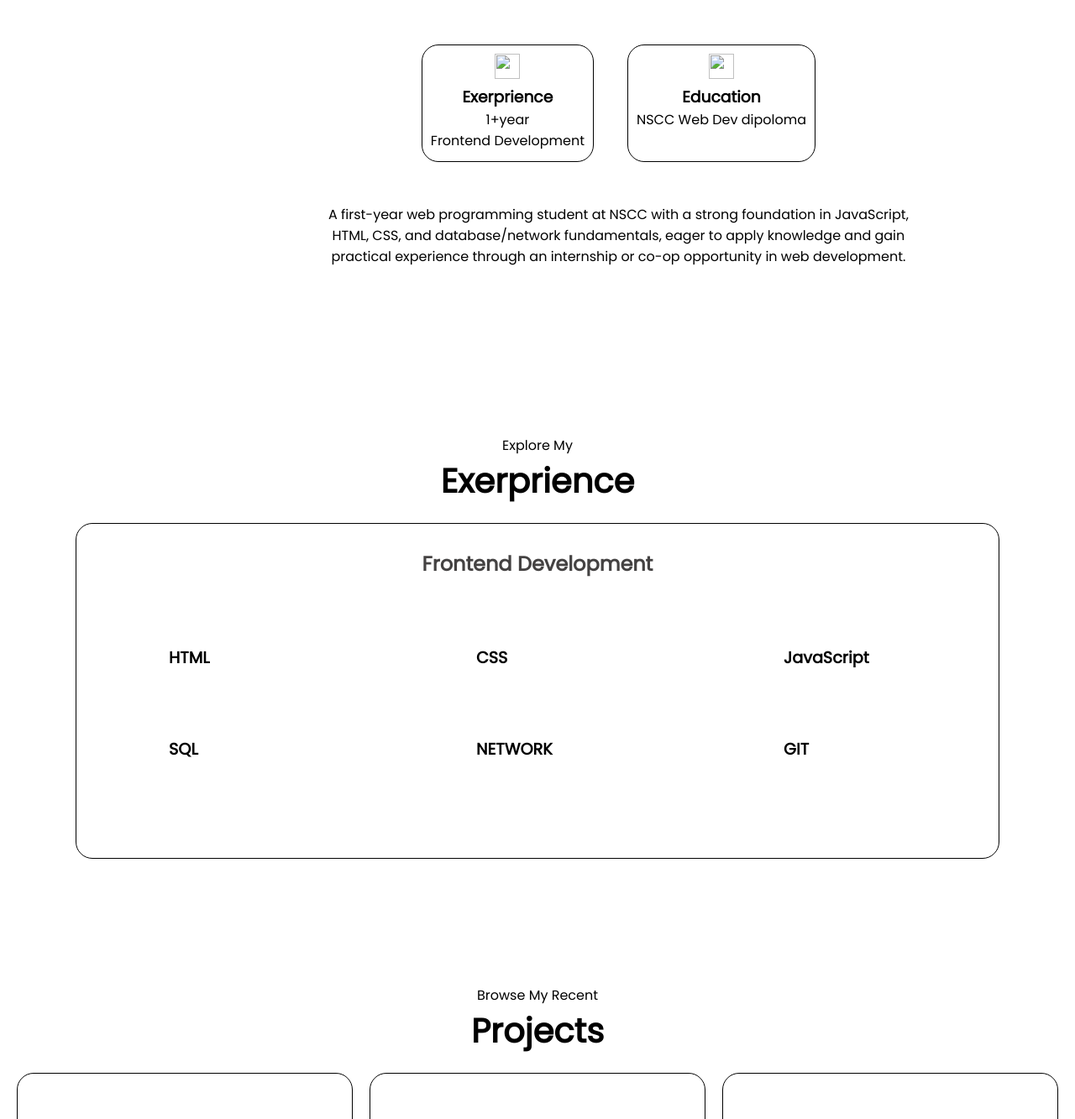
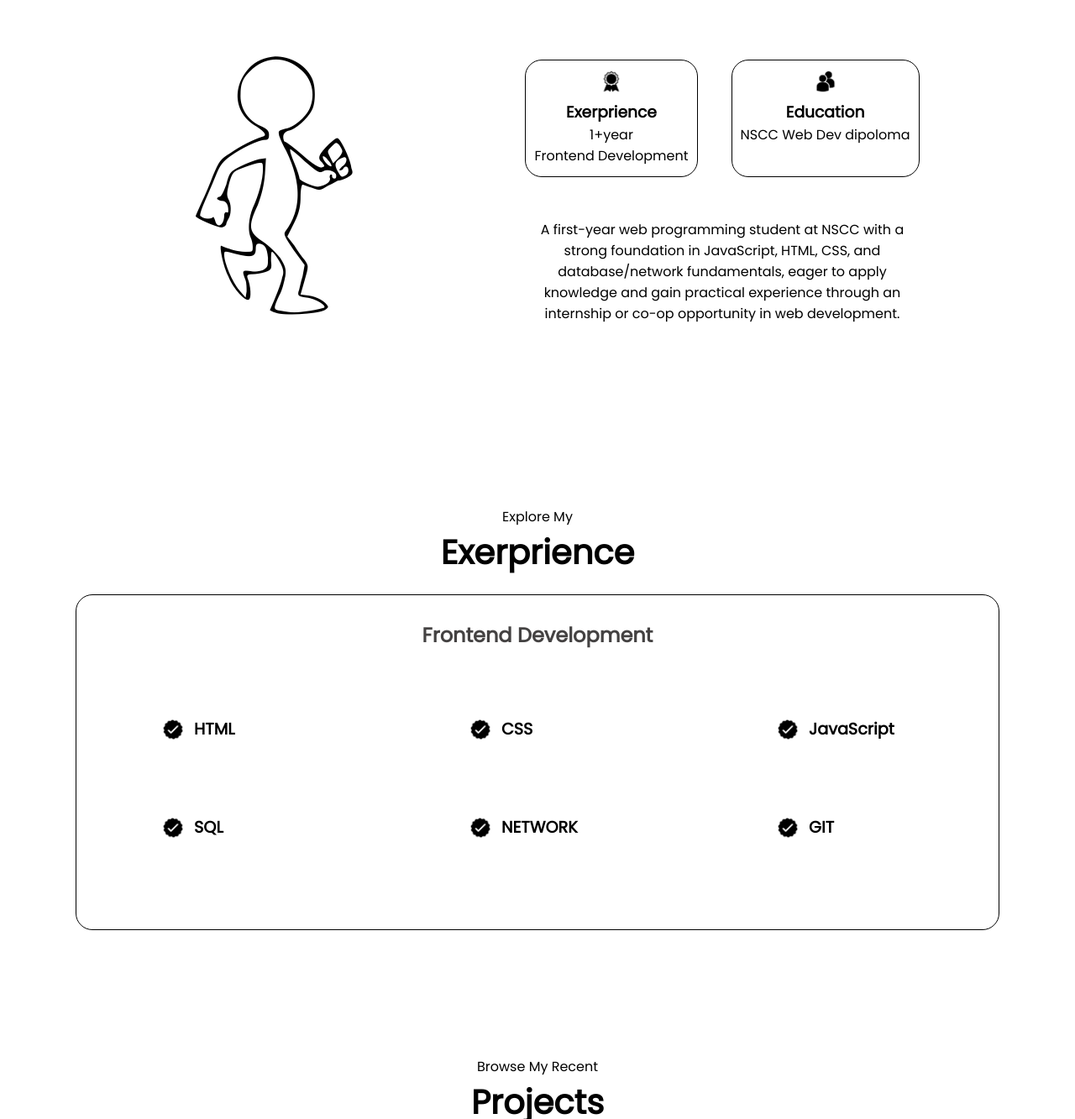
Before and after one commit to Kevin-ZSC/My-protfolio, a plain HTML site: page index.html in a window 1280 px wide. Shown: the part 868-2201 px from the top of the page at 84% size. Drawn offline with Linux system fonts and the light colour scheme; the site is published under a folder, as on GitHub Pages, so addresses that start at the root find nothing.

Commit message:
change image path

```diff
--- a/index.html
+++ b/index.html
@@ -22,8 +22,8 @@
         <div class="logo">Sanchen</div>
         <div class="hamburger-menu">
             <div class="hamburger-icon">
-                <img src="/images/icons8-hamburger-menu-50.png" alt="" class="hamburger-bar" onclick="toggleMenu()">
-                <img src="/images/icons8-close-50.png" alt="" class="bar-close" onclick="toggleMenu()">
+                <img src="./images/icons8-hamburger-menu-50.png" alt="" class="hamburger-bar" onclick="toggleMenu()">
+                <img src="./images/icons8-close-50.png" alt="" class="bar-close" onclick="toggleMenu()">
             </div>
             <div class="menu-links">
                 <li> <a href= "#home">HOME</a></li>
@@ -34,7 +34,7 @@
         </div>
     </nav>
 <section id="home">
-    <img src="/images/person.jpg" alt="" class="head">
+    <img src="./images/person.jpg" alt="" class="head">
     <div id="text-part">
          <div>
             <p class="hi">Hollo, I'm </p>
@@ -46,8 +46,8 @@
             </div>
         </div>
         <div id="pic">
-           <a href="https://github.com/Kevin-ZSC?tab=repositories"><img src="/images/github.png" alt="" class="github"></a>
-           <a href="https://www.linkedin.com/in/sanchen-zhang-394a332a1/"><img src="/images/linkedin.png" alt="" class="linkedin"></a>
+           <a href="https://github.com/Kevin-ZSC?tab=repositories"><img src="./images/github.png" alt="" class="github"></a>
+           <a href="https://www.linkedin.com/in/sanchen-zhang-394a332a1/"><img src="./images/linkedin.png" alt="" class="linkedin"></a>
         </div>
     </div>
 </section>
@@ -59,16 +59,16 @@
     </div>
 
     <div class="section-1">
-        <img src="/images/me.png" alt="" class="panda">
+        <img src="./images/me.png" alt="" class="panda">
         <div class="section-1-right">
             <div class="background">
                 <div class="b1">
-                    <img src="/images/experience.png" alt="" class="exp">
+                    <img src="./images/experience.png" alt="" class="exp">
                     <h3>Exerprience</h3>
                     <p>1+year<br>Frontend Development</p>
                     </div>
                 <div class="b2">
-                    <img src="/images/education.png" alt="" class="edu">
+                    <img src="./images/education.png" alt="" class="edu">
                     <h3>Education</h3>
                     <p>NSCC Web Dev dipoloma </p>
                 </div>
@@ -93,27 +93,27 @@
             </div>
             <div class="pro-detail">
                 <div class="edetail">
-                    <div><img src="/images/checkmark.png" alt="" class="checkmark"></div>
+                    <div><img src="./images/checkmark.png" alt="" class="checkmark"></div>
                     <div><h5>HTML</h5></div>
                 </div>
                 <div class="edetail">
-                    <div><img src="/images/checkmark.png" alt="" class="checkmark"></div>
+                    <div><img src="./images/checkmark.png" alt="" class="checkmark"></div>
                     <div><h5>CSS</h5></div>
                 </div>
                 <div class="edetail">
-                    <div><img src="/images/checkmark.png" alt="" class="checkmark"></div>
+                    <div><img src="./images/checkmark.png" alt="" class="checkmark"></div>
                     <div><h5>JavaScript</h5></div>
                 </div>
                 <div class="edetail">
-                    <div><img src="/images/checkmark.png" alt="" class="checkmark"></div>
+                    <div><img src="./images/checkmark.png" alt="" class="checkmark"></div>
                     <div><h5>SQL</h5></div>
                 </div>
                 <div class="edetail">
-                    <div><img src="/images/checkmark.png" alt="" class="checkmark"></div>
+                    <div><img src="./images/checkmark.png" alt="" class="checkmark"></div>
                     <div><h5>NETWORK</h5></div>
                 </div>
                 <div class="edetail">
-                    <div><img src="/images/checkmark.png" alt="" class="checkmark"></div>
+                    <div><img src="./images/checkmark.png" alt="" class="checkmark"></div>
                     <div><h5>GIT</h5></div>
                 </div>
             </div>
@@ -129,19 +129,19 @@
    </div>
    <div class="project-content">
         <div class="each-project">
-            <img src="/images/todolist.png" alt="" class="pro-1">
+            <img src="./images/todolist.png" alt="" class="pro-1">
             <h1>To do list</h1>
             <a href="https://github.com/Kevin-ZSC/My-JavaScript-project"><button class="gh">Github</button></a>
             <a href="https://kevin-zsc.github.io/My-JavaScript-project/"><button class="ld">Live Demo</button></a>
             </div>
         <div class="each-project">
-            <img src="/images/clock.png" alt="" class="pro-2">
+            <img src="./images/clock.png" alt="" class="pro-2">
             <h1>Clock</h1>
             <a href="https://github.com/Kevin-ZSC/clock"><button class="gh">Github</button></a>
             <a href="https://kevin-zsc.github.io/clock/"><button class="ld">Live Demo</button></a>
         </div>
         <div class="each-project">
-            <img src="/images/calendar.png" alt="" class="pro-3">
+            <img src="./images/calendar.png" alt="" class="pro-3">
             <h1>Mini Calendar</h1>
             <a href="https://github.com/Kevin-ZSC/month-calender"><button class="gh">Github</button></a>
             <a href="https://kevin-zsc.github.io/month-calender/"><button class="ld">Live Demo</button></a>
@@ -156,8 +156,8 @@
     <h1>Contect Me</h1>
   </div>
   <div class="contact-info">
-    <a href="https://mail.google.com/mail/u/0/?pli=1#inbox"><img src="/images/email.png" alt="" class="email"></a>
-    <a href="https://www.linkedin.com/in/sanchen-zhang-394a332a1/"><img src="/images/linkedin.png" alt="" class="linkedin-c"></a>
+    <a href="https://mail.google.com/mail/u/0/?pli=1#inbox"><img src="./images/email.png" alt="" class="email"></a>
+    <a href="https://www.linkedin.com/in/sanchen-zhang-394a332a1/"><img src="./images/linkedin.png" alt="" class="linkedin-c"></a>
   </div>
 
 <footer>
```
